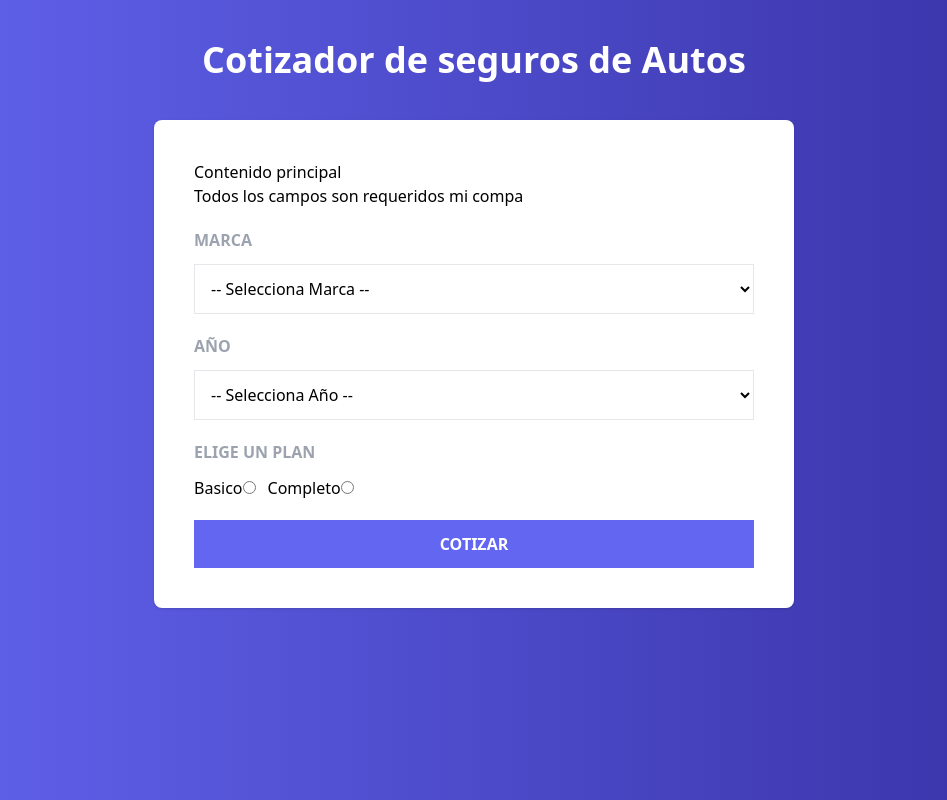
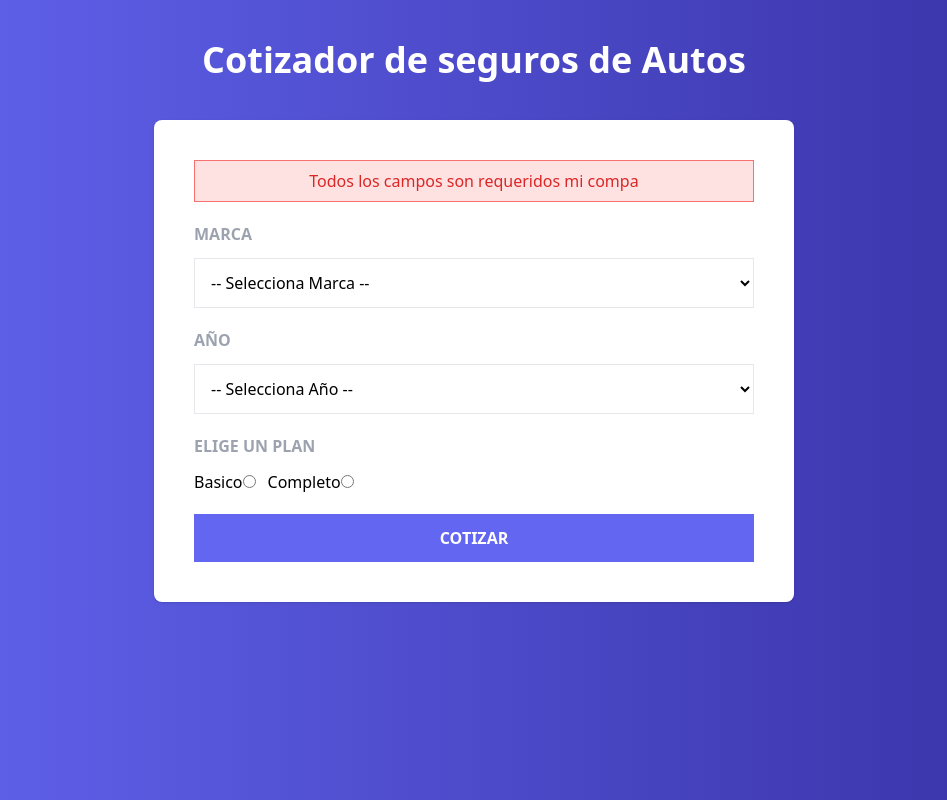
Before and after one commit to NestorSanchezS/CotizadorSegurosApp, a React (Vite) app: page / in a window 1280 px wide. Both pictures are taken after a click on the input "Cotizar". Shown: the whole page, without its empty margins (166-1113 px from the left). Built offline with nearby package versions, Linux system fonts and the light colour scheme.

Commit message:
add validation form error message

```diff
--- a/src/components/AppSeguro.jsx
+++ b/src/components/AppSeguro.jsx
@@ -11,7 +11,6 @@ export const AppSseguro = () => {
         </h1>
       </header>
       <main className="bg-white md:w-2/3 lg:w-2/4 mx-auto shadow rounded-lg p-10">
-        <p>Contenido principal</p>
         <Formulary />
       </main>
     </>
--- /dev/null
+++ b/src/components/Error.jsx
@@ -0,0 +1,9 @@
+import React from "react";
+
+export const Error = ({ children }) => {
+  return (
+    <div className="text-center py-2 text-red-600 border border-red-400 bg-red-100">
+      {children}
+    </div>
+  );
+};
--- a/src/components/Formulary.jsx
+++ b/src/components/Formulary.jsx
@@ -1,6 +1,7 @@
 import React from "react";
 import { MARCAS, YEARS, PLANS } from "../constants";
 import { useCotizador } from "../hook/useCotizador";
+import { Error } from "./Error";
 
 export const Formulary = () => {
   const { handleChangeData, dataForm, error, setError } = useCotizador();
@@ -16,8 +17,8 @@ export const Formulary = () => {
   };
   return (
     <>
+      {error && <Error>Todos los campos son requeridos mi compa</Error>}
       <form onSubmit={handleSubmitData}>
-        {error && <p>Todos los campos son requeridos mi compa</p>}
         <div className="my-5">
           <label className="block mb-3 font-bold text-gray-400 uppercase">
             Marca
```
